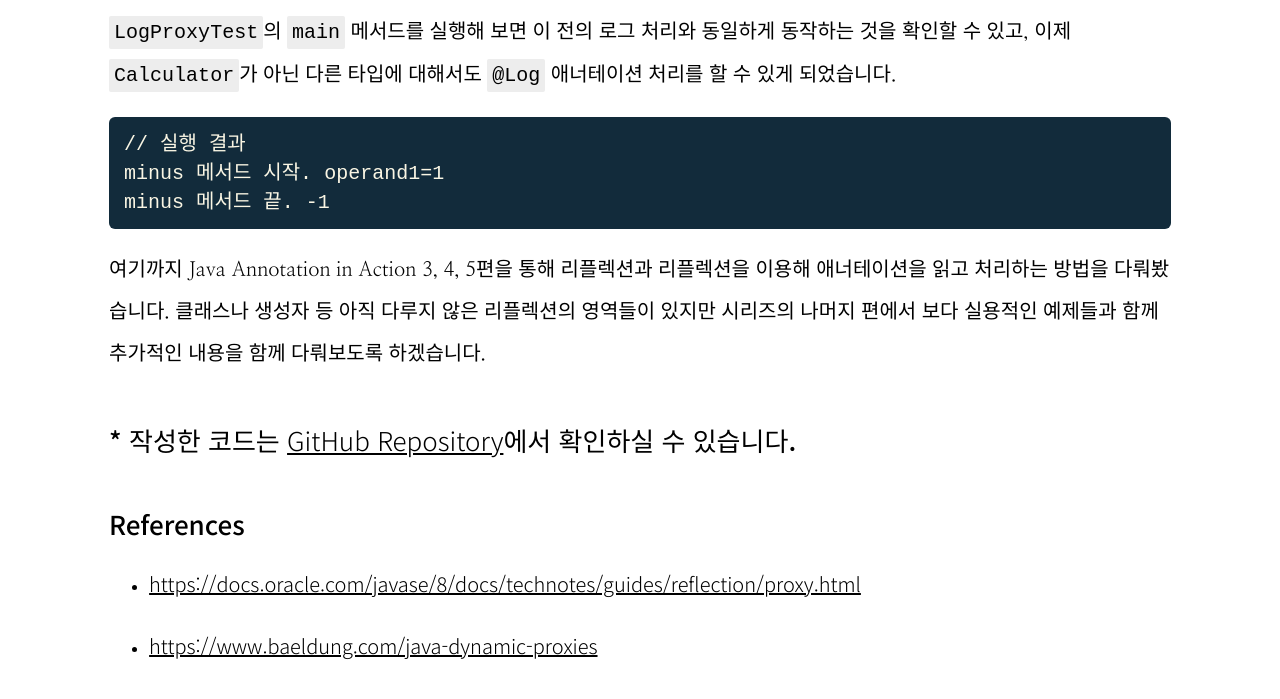
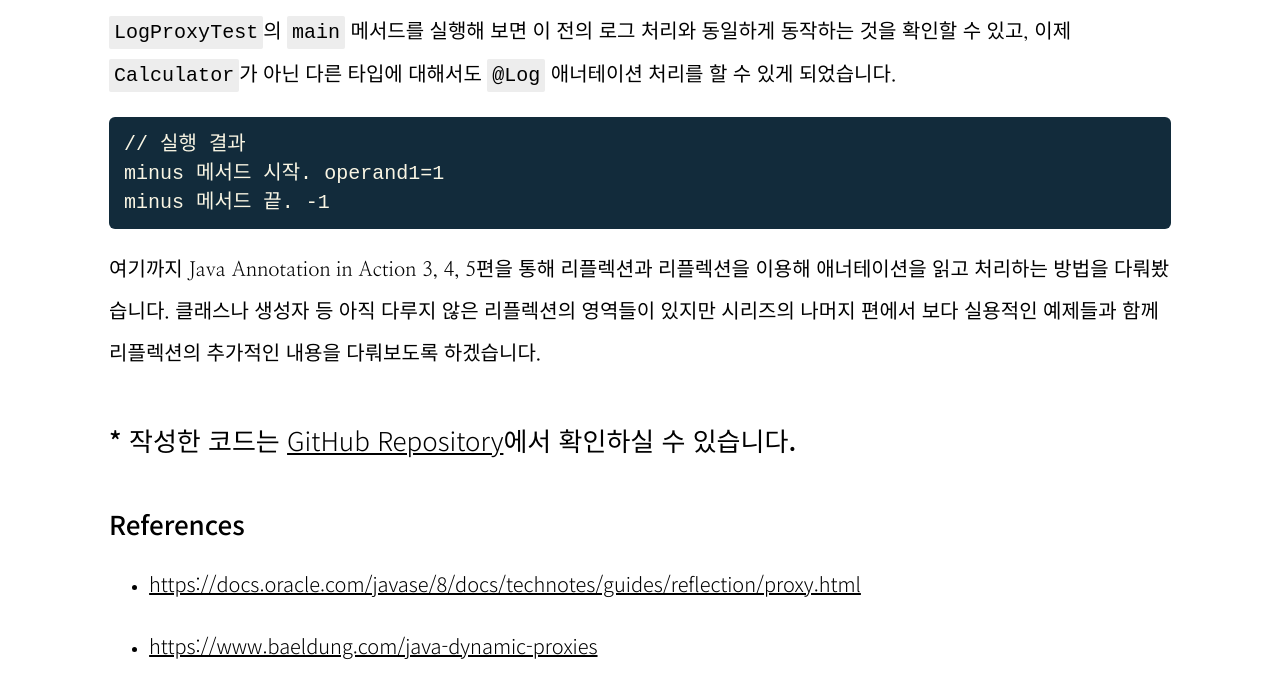
Before and after one commit to nnoco/nnoco.github.io, a Jekyll site: the page built from _posts/dev/java/2020-05-17-Java-Annotation-in-Action-5.md, in a window 1280 px wide and 900 px high, scrolled down 7467 px. Shown: the top 699 px of the window. Built offline with Jekyll 4.4.1, drawn with Linux system fonts in a browser that asks for light colours; some web fonts are replaced; our own code applies the rules of GitHub Pages for plain Markdown files; comment, search, counter and statistics services are not loaded.

Commit message:
Java Annotation in Action 5 - 문장 수정

````diff
--- a/_posts/dev/java/2020-05-17-Java-Annotation-in-Action-5.md
+++ b/_posts/dev/java/2020-05-17-Java-Annotation-in-Action-5.md
@@ -193,7 +193,7 @@ minus 메서드 시작. operand1=1
 minus 메서드 끝. -1
 ```
 
-여기까지 Java Annotation in Action 3, 4, 5편을 통해 리플렉션과 리플렉션을 이용해 애너테이션을 읽고 처리하는 방법을 다뤄봤습니다. 클래스나 생성자 등 아직 다루지 않은 리플렉션의 영역들이 있지만 시리즈의 나머지 편에서 보다 실용적인 예제들과 함께 추가적인 내용을 함께 다뤄보도록 하겠습니다.
+여기까지 Java Annotation in Action 3, 4, 5편을 통해 리플렉션과 리플렉션을 이용해 애너테이션을 읽고 처리하는 방법을 다뤄봤습니다. 클래스나 생성자 등 아직 다루지 않은 리플렉션의 영역들이 있지만 시리즈의 나머지 편에서 보다 실용적인 예제들과 함께 리플렉션의 추가적인 내용을 다뤄보도록 하겠습니다.
 
 \* 작성한 코드는 [GitHub Repository](https://github.com/nnoco/java-annotation-in-action/tree/master/src/io/github/nnoco/annotation_in_action/ch5)에서 확인하실 수 있습니다.
 ---
````
